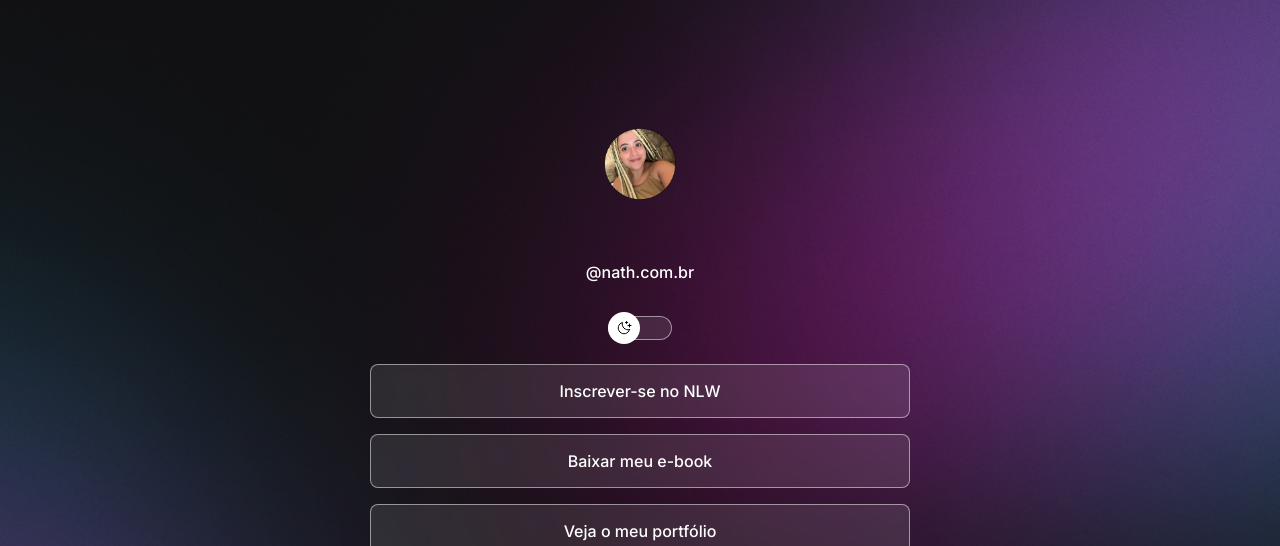
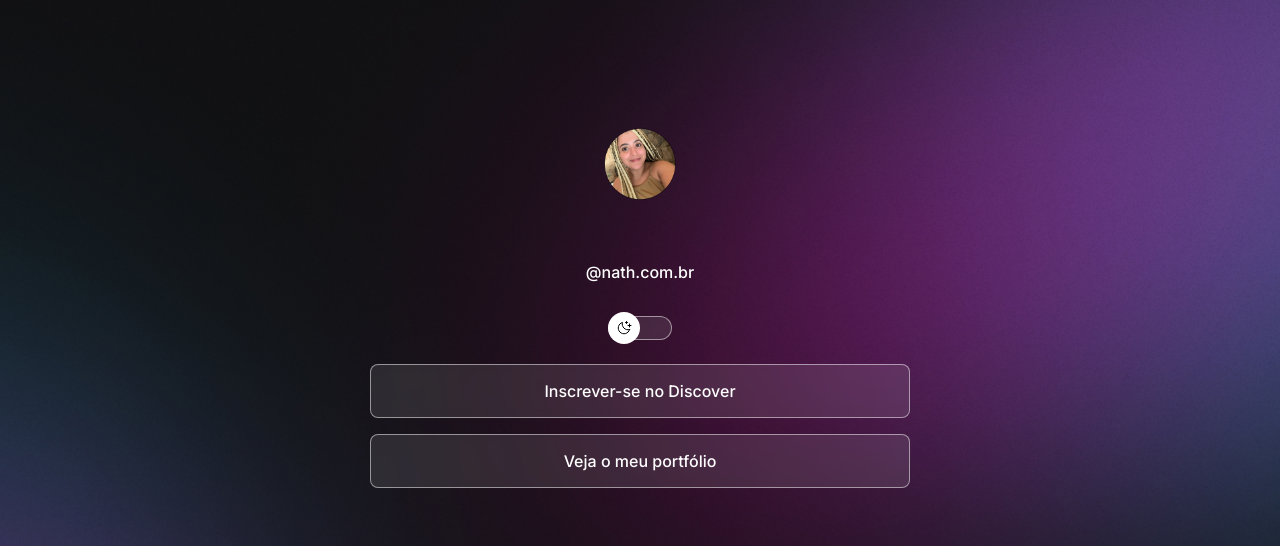
Before and after one commit to nathcombr/DevLinks, a plain HTML site: page index.html in a window 1280 px wide. Shown: the top 546 px of the page. Drawn offline with nearby package versions, Linux system fonts and the light colour scheme.

Commit message:
edição-final

```diff
--- a/index.html
+++ b/index.html
@@ -27,9 +27,8 @@
       </div>
 
       <ul>
-        <li><a href="#" target="_blank">Inscrever-se no NLW</a></li>
-        <li><a href="#" target="_blank">Baixar meu e-book</a></li>
-        <li><a href="#" target="_blank">Veja o meu portfólio</a></li>
+        <li><a href="https://www.rocketseat.com.br/discover" target="_blank">Inscrever-se no Discover</a></li>
+        <li><a href="https://www.behance.net/nathaliamarinho2" target="_blank">Veja o meu portfólio</a></li>
       </ul>
       <div id="social-links">
       <a href="https://github.com/nathcombr" target ="_blank">
```
